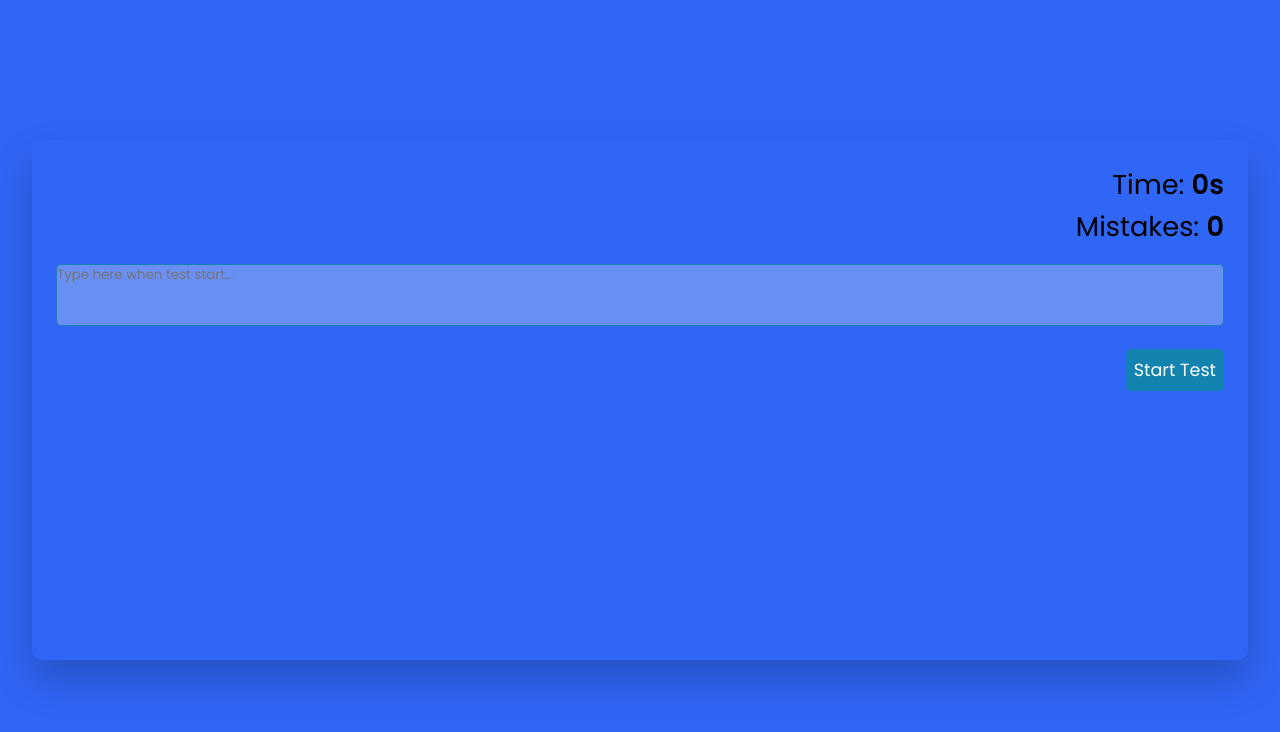
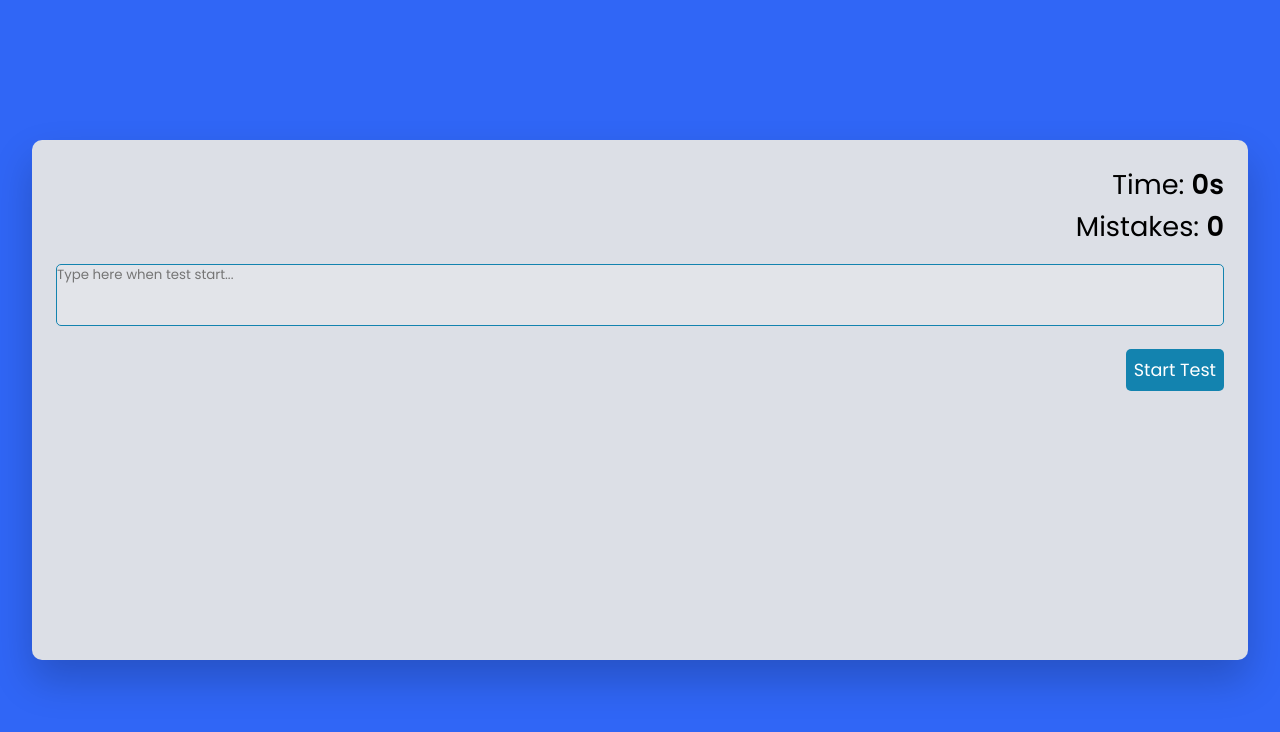
Before and after one commit to Richard-Chimama/Typing-test-app, a plain HTML site: page index.html in a window 1280 px wide. Drawn offline with Linux system fonts and the light colour scheme; no server answers.

Commit message:
container background changed

```diff
--- a/style.css
+++ b/style.css
@@ -16,9 +16,7 @@ body{
 
 .container{
     width: 95vw;
-    background-color: linear-gradient(217deg, rgba(255,0,0,.8), rgba(255,0,0,0) 70.71%),
-    linear-gradient(127deg, rgba(0,255,0,.8), rgba(0,255,0,0) 70.71%),
-    linear-gradient(336deg, rgba(0,0,255,.8), rgba(0,0,255,0) 70.71%);;
+    background-color: rgb(220, 223, 230);
     min-height: 65vh;
     padding: 1.5rem;
     border-radius: 10px;
```
